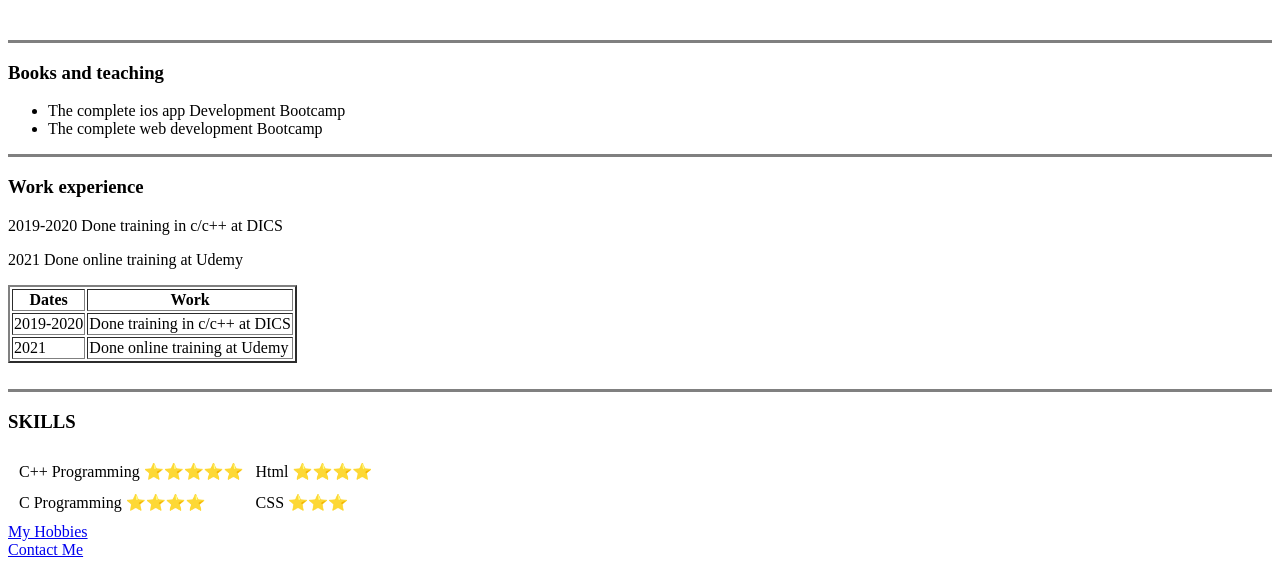
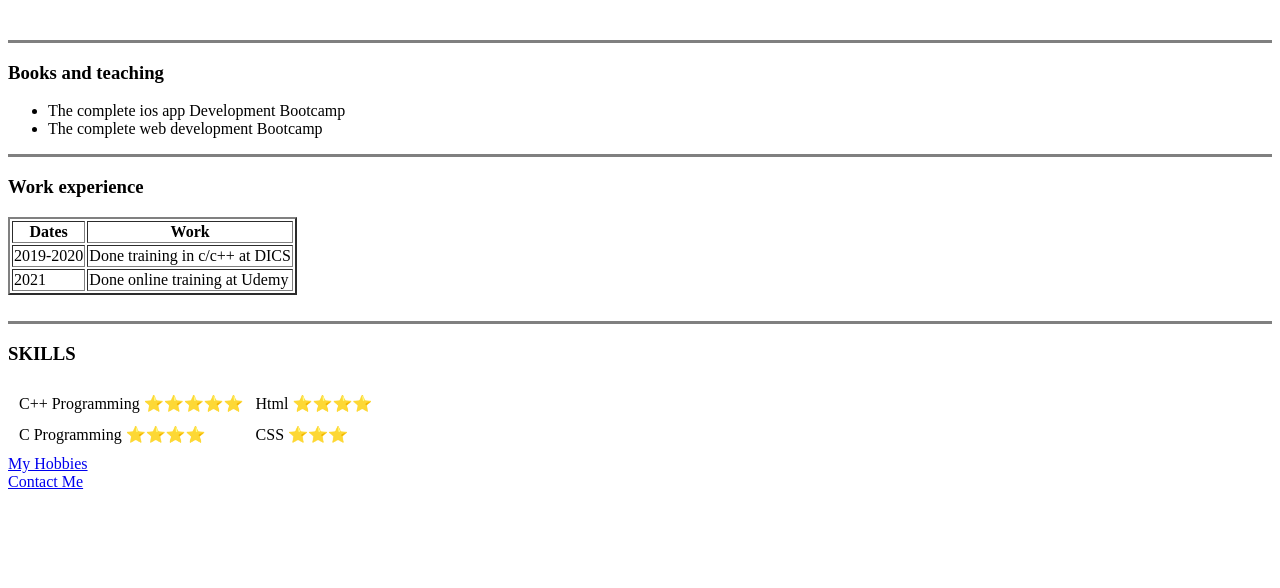
Before and after one commit to parthgoel203/cv, a plain HTML site: page index.html in a window 1280 px wide. Shown: the part 212-800 px from the top of the page. Drawn offline with Linux system fonts and the light colour scheme.

Commit message:
Update index.html

```diff
--- a/index.html
+++ b/index.html
@@ -29,12 +29,6 @@
   <hr size="3" noshade>
 
   <h3>Work experience</h3>
-  <p>
-    2019-2020 Done training in c/c++ at DICS
-  </p>
-  <p>
-    2021 Done online training at Udemy
-  </p>
 
   <table border="2">
     <thead>
```
